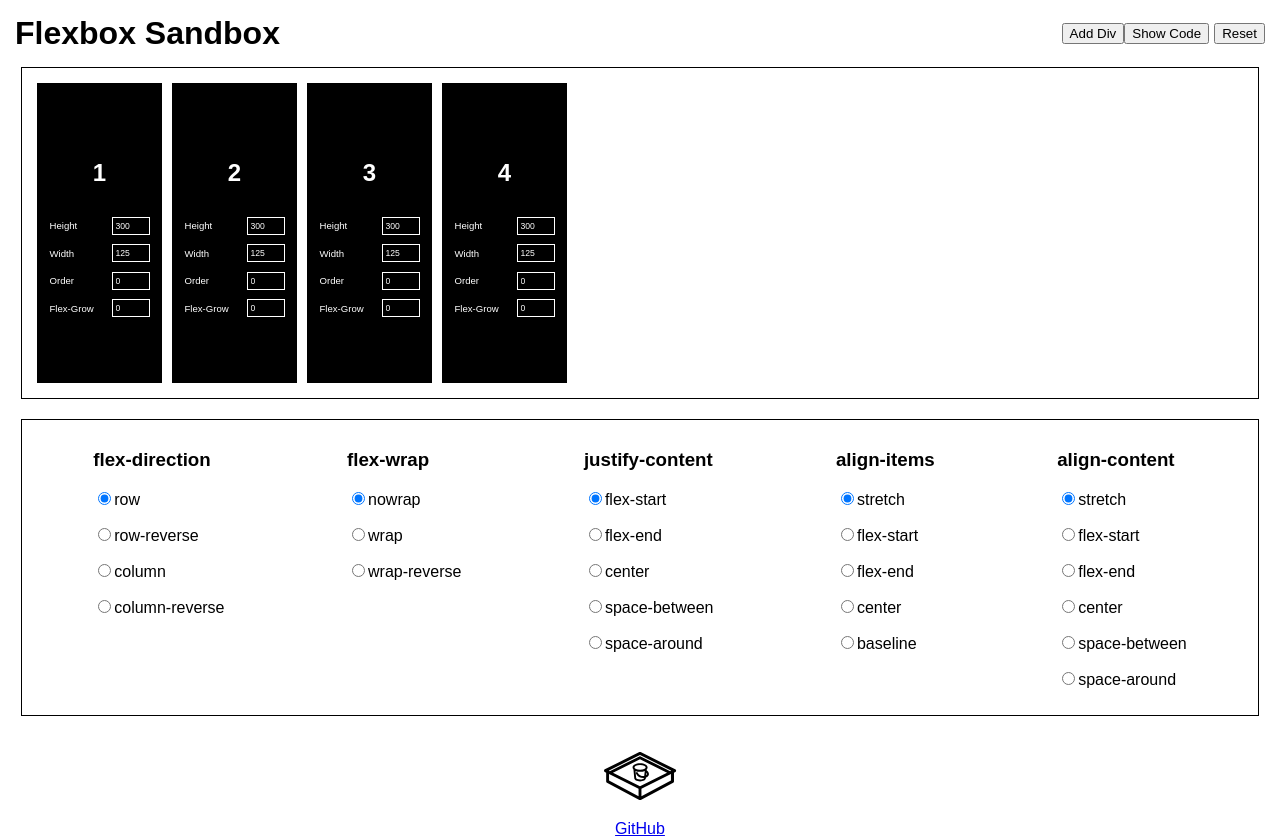
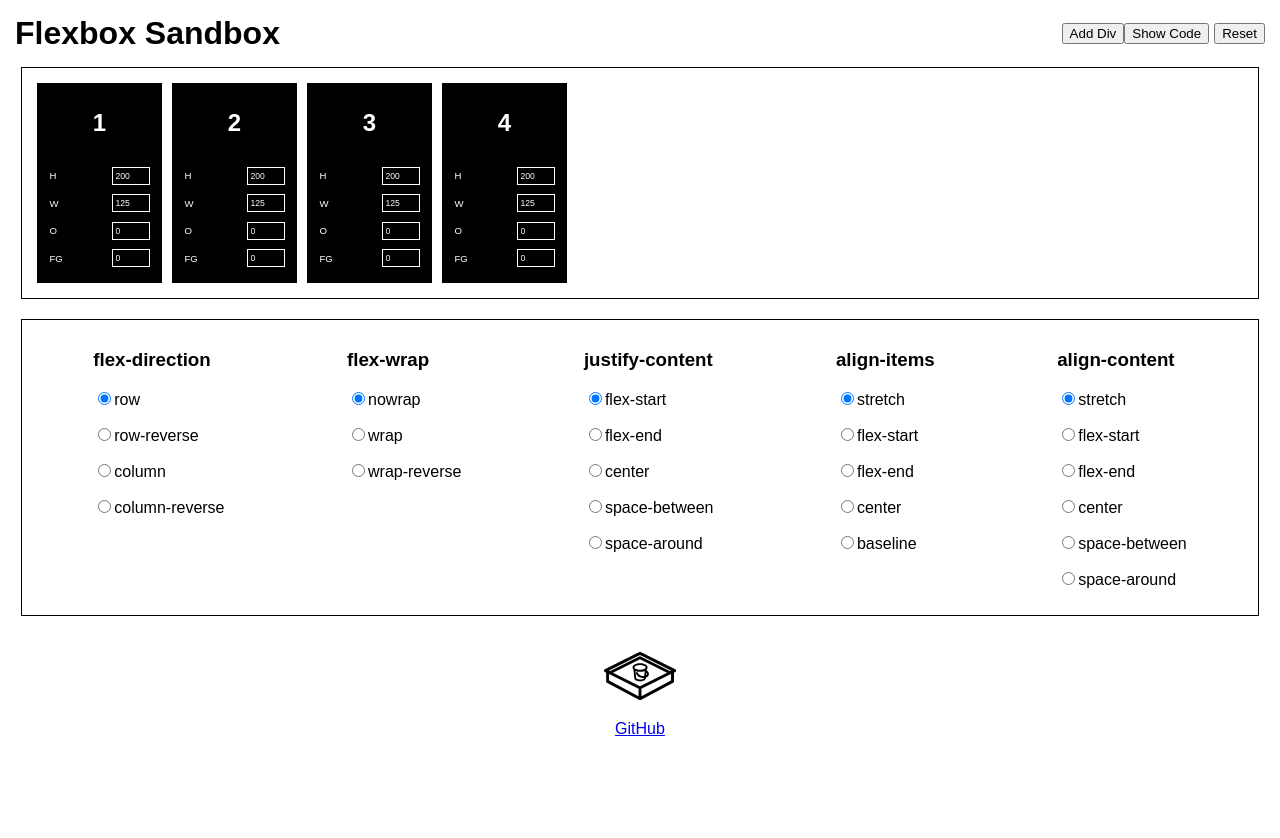
Before and after one commit to marissa27/flex-sandbox, a React (Create React App) app: page / in a window 1280 px wide. After the commit the page ends 800 px from the top, so only its background shows below. Built offline with nearby package versions, Linux system fonts and the light colour scheme.

Commit message:
Adjust default height of flex-items.

```diff
--- a/src/components/flexChild.js
+++ b/src/components/flexChild.js
@@ -4,7 +4,7 @@ export default class FlexChild extends Component {
   constructor() {
     super();
     this.state = {
-      height: 300,
+      height: 200,
       width: 125,
       order: 0,
       flexGrow: 0,
@@ -31,20 +31,53 @@ export default class FlexChild extends Component {
         <h2>{ this.props.divNumber }</h2>
         <div className="input-wrapper">
           <p className="input-label">
-            <span>Height</span>
-            <input className="child-input" type="number" value={ height } name="height" min="125" max="300" step="5" onKeyDown={ (e) => this.handleKeyDown(e) } onChange={ (e) => this.handleChildProps(e) } />
+            <span>H</span>
+            <input
+              className="child-input"
+              type="number"
+              value={ height }
+              name="height"
+              min="200"
+              max="300"
+              step="5"
+              onKeyDown={ (e) => this.handleKeyDown(e) }
+              onChange={ (e) => this.handleChildProps(e) }
+            />
           </p>
           <p className="input-label">
-          <span>Width</span>
-          <input className="child-input" type="number" value={ width } name="width" min="125" step="5" onKeyDown={ ((e) => this.handleKeyDown(e)) } onChange={ (e) => this.handleChildProps(e) }/>
+            <span>W</span>
+            <input
+              className="child-input"
+              type="number"
+              value={ width }
+              name="width"
+              min="125"
+              step="5"
+              onKeyDown={ ((e) => this.handleKeyDown(e)) }
+              onChange={ (e) => this.handleChildProps(e) }
+            />
           </p>
           <p className="input-label">
-        <span>Order</span>
-        <input className="child-input" type="number" value={ order } name="order" min="0" onChange={ (e) => this.handleChildProps(e) }/>
+            <span>O</span>
+            <input
+              className="child-input"
+              type="number"
+              value={ order }
+              name="order"
+              min="0"
+              onChange={ (e) => this.handleChildProps(e) }
+            />
           </p>
           <p className="input-label">
-      <span>Flex-Grow</span>
-      <input className="child-input" type="number" value={ flexGrow } name="flexGrow" min="0" onChange={ (e) => this.handleChildProps(e) }/>
+            <span>FG</span>
+            <input
+              className="child-input"
+              type="number"
+              value={ flexGrow }
+              name="flexGrow"
+              min="0"
+              onChange={ (e) => this.handleChildProps(e) }
+            />
           </p>
         </div>
       </div>
```
Lines whose indentation alone changed are shown as unchanged.
